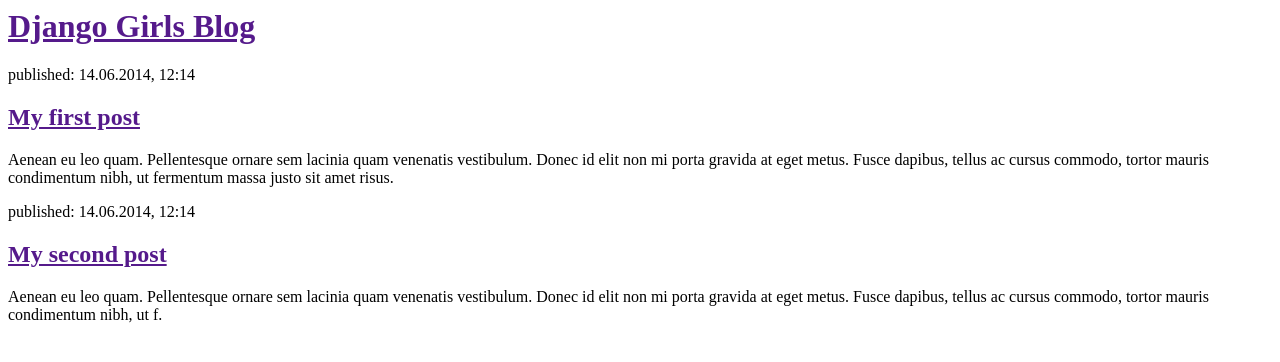
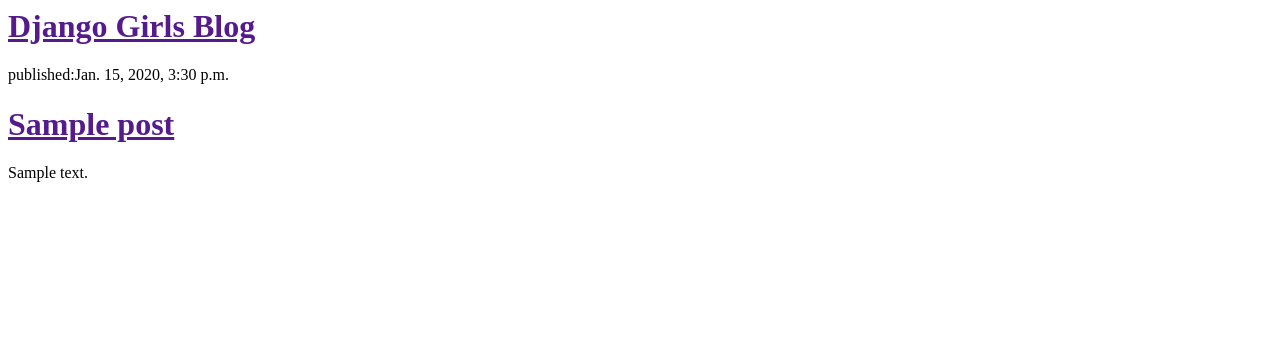
Before and after one commit to Siva-Karthi/my-first-blog, a Django app: template blog/templates/blog/post_list.html in a window 1280 px wide. Shown: the top 362 px of the page. Run offline with Django 3.2, Linux system fonts and the light colour scheme; the template is opened without the code that fills it: values that come from a table or form of the project are taken from there, others are empty; tables that the repository leaves empty hold one stand-in row (values such as "Sample post").

Commit message:
Modified templates to display posts from database.

```diff
--- a/blog/models.py
+++ b/blog/models.py
@@ -9,15 +9,21 @@
 
 # Create your models here.
 class Post(models.Model):
+    '''
+    This is a Post model with author,title,text,created_date,published_date,
+    '''
     author = models.ForeignKey('auth.User')
     title = models.CharField(max_length=200)
     text = models.TextField()
     created_date = models.DateTimeField(
-            default=timezone.now)
+        default=timezone.now)
     published_date = models.DateTimeField(
-            blank=True, null=True)
+        blank=True, null=True)
 
     def publish(self):
+        '''
+        This method publishes the post now
+        '''
         self.published_date = timezone.now()
         self.save()
 
--- a/blog/templates/blog/post_list.html
+++ b/blog/templates/blog/post_list.html
@@ -6,17 +6,17 @@
         <div>
             <h1><a href="">Django Girls Blog</a></h1>
         </div>
+        <div>
+        {% for post in posts %}
+         <div>
+             <p>published:{{ post.published_date }}</p>
+             <h1>
+                 <a href="">{{ post.title }}</a>
+             </h1>
+             <p>{{post.text | linebreaksbr }}</p>
+         </div>
+        {% endfor %}
 
-        <div>
-            <p>published: 14.06.2014, 12:14</p>
-            <h2><a href="">My first post</a></h2>
-            <p>Aenean eu leo quam. Pellentesque ornare sem lacinia quam venenatis vestibulum. Donec id elit non mi porta gravida at eget metus. Fusce dapibus, tellus ac cursus commodo, tortor mauris condimentum nibh, ut fermentum massa justo sit amet risus.</p>
-        </div>
-
-        <div>
-            <p>published: 14.06.2014, 12:14</p>
-            <h2><a href="">My second post</a></h2>
-            <p>Aenean eu leo quam. Pellentesque ornare sem lacinia quam venenatis vestibulum. Donec id elit non mi porta gravida at eget metus. Fusce dapibus, tellus ac cursus commodo, tortor mauris condimentum nibh, ut f.</p>
         </div>
     </body>
 </html>
```
Also changed, not shown: blog/views.py (+7 -1 lines).
